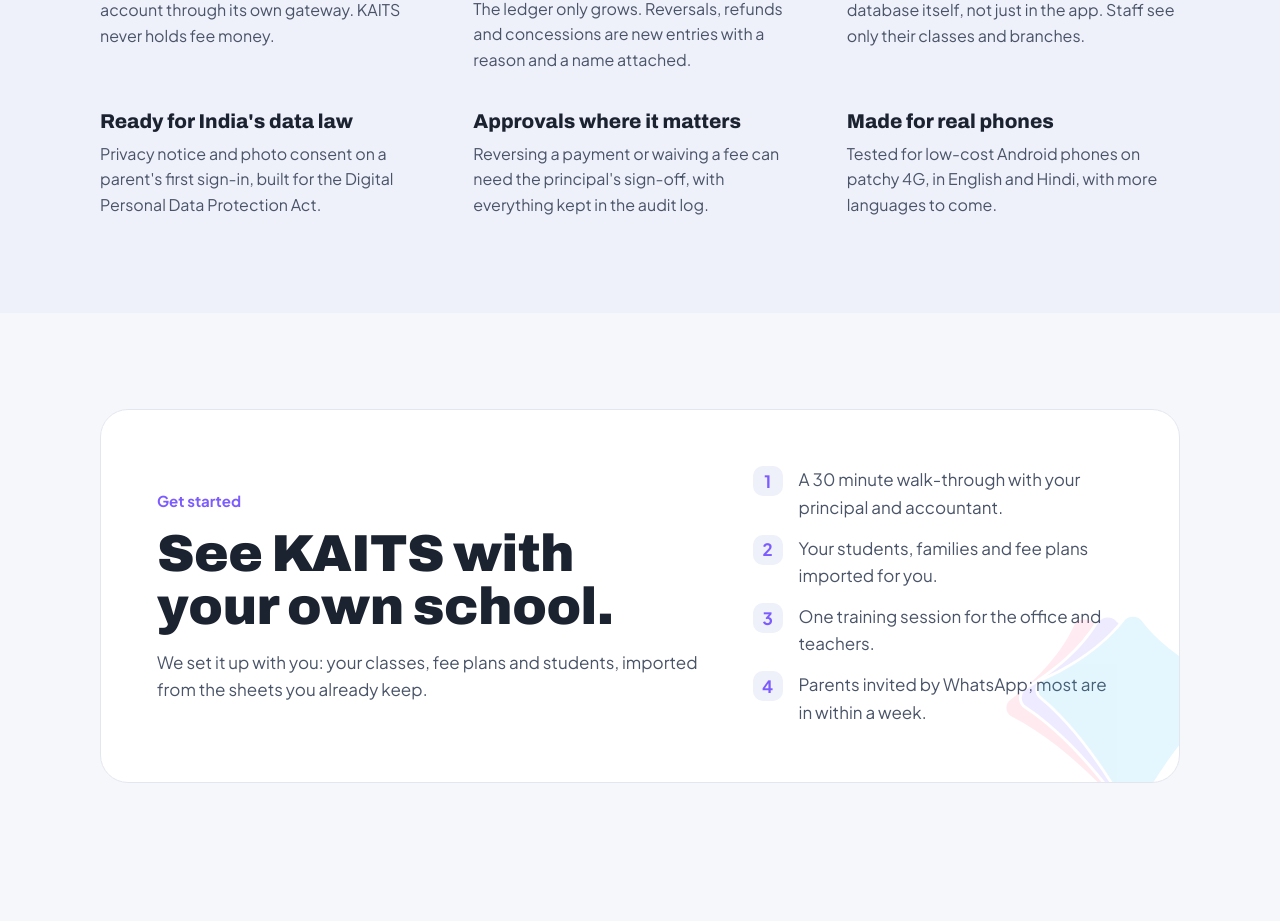
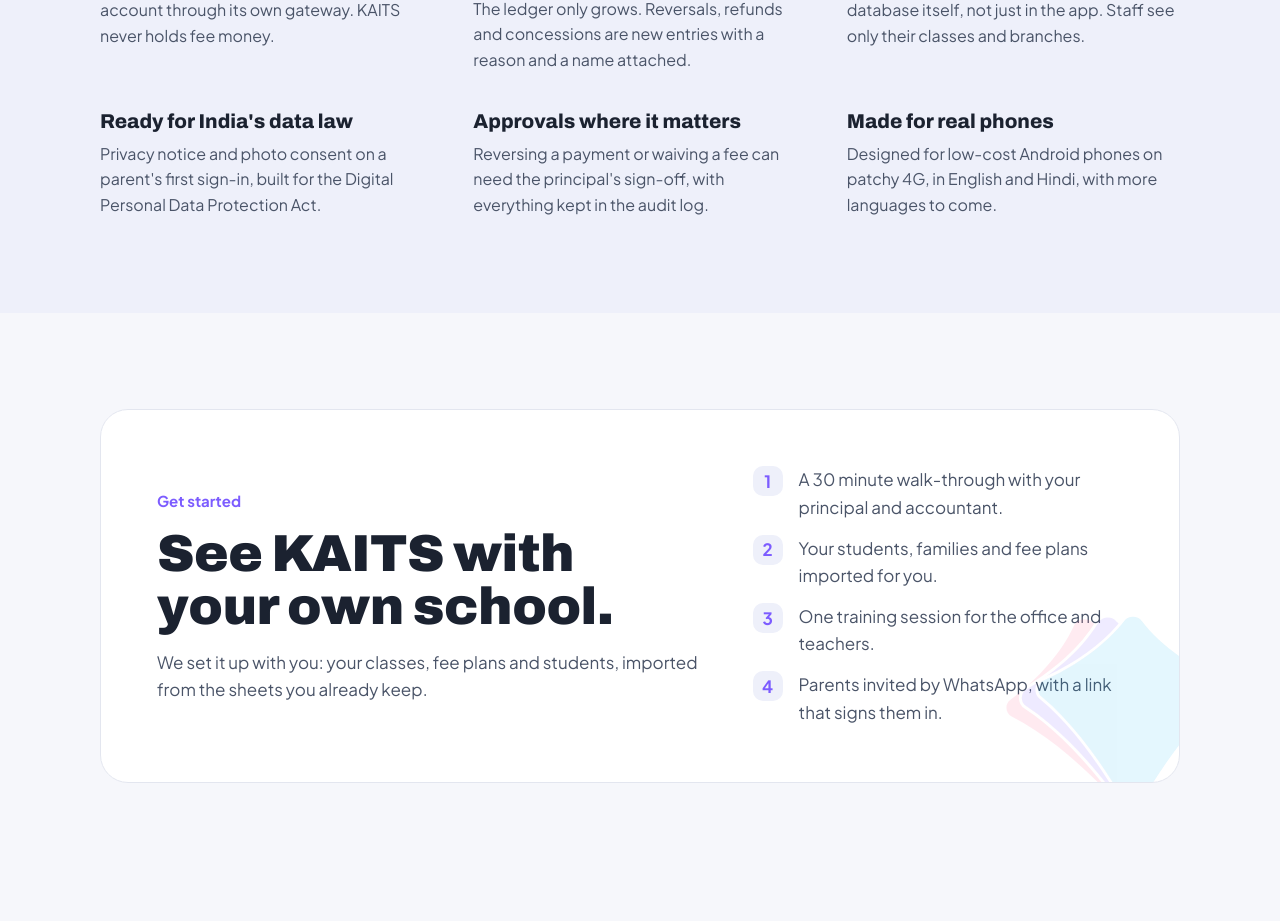
Before and after one commit to kyte-school/kaits-site, a plain HTML site: page index.html in a window 1280 px wide. Shown: the part 4131-5052 px from the top of the page. Drawn offline with Linux system fonts and the light colour scheme.

Commit message:
Keep claims to what KAITS does

```diff
--- a/index.html
+++ b/index.html
@@ -369,7 +369,7 @@ footer .wrap { display: flex; flex-wrap: wrap; justify-content: space-between; g
         <div><b>Each school sealed off</b><p>Every school's records are kept apart at the database itself, not just in the app. Staff see only their classes and branches.</p></div>
         <div><b>Ready for India's data law</b><p>Privacy notice and photo consent on a parent's first sign-in, built for the Digital Personal Data Protection Act.</p></div>
         <div><b>Approvals where it matters</b><p>Reversing a payment or waiving a fee can need the principal's sign-off, with everything kept in the audit log.</p></div>
-        <div><b>Made for real phones</b><p>Tested for low-cost Android phones on patchy 4G, in English and Hindi, with more languages to come.</p></div>
+        <div><b>Made for real phones</b><p>Designed for low-cost Android phones on patchy 4G, in English and Hindi, with more languages to come.</p></div>
       </div>
     </div>
   </section>
@@ -390,7 +390,7 @@ footer .wrap { display: flex; flex-wrap: wrap; justify-content: space-between; g
           <li>A 30 minute walk-through with your principal and accountant.</li>
           <li>Your students, families and fee plans imported for you.</li>
           <li>One training session for the office and teachers.</li>
-          <li>Parents invited by WhatsApp; most are in within a week.</li>
+          <li>Parents invited by WhatsApp, with a link that signs them in.</li>
         </ol>
       </div>
     </div>
```
